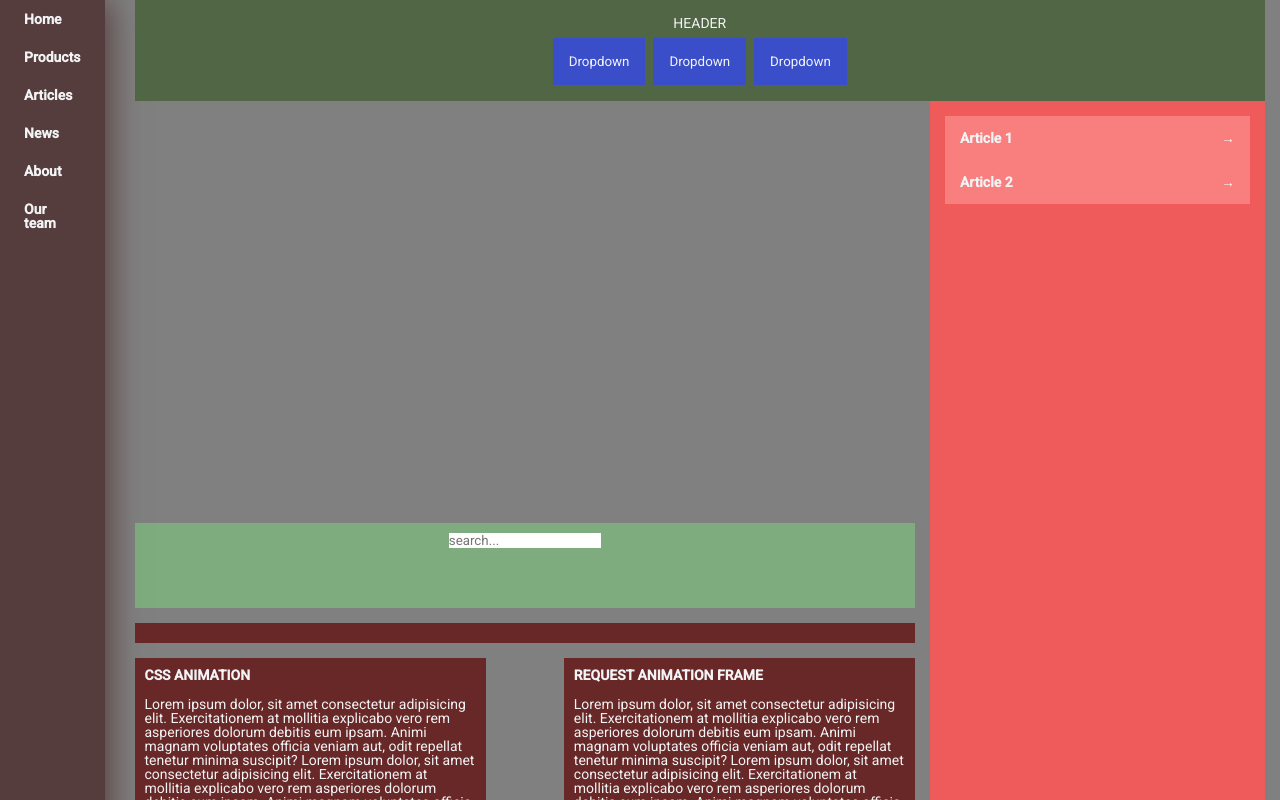
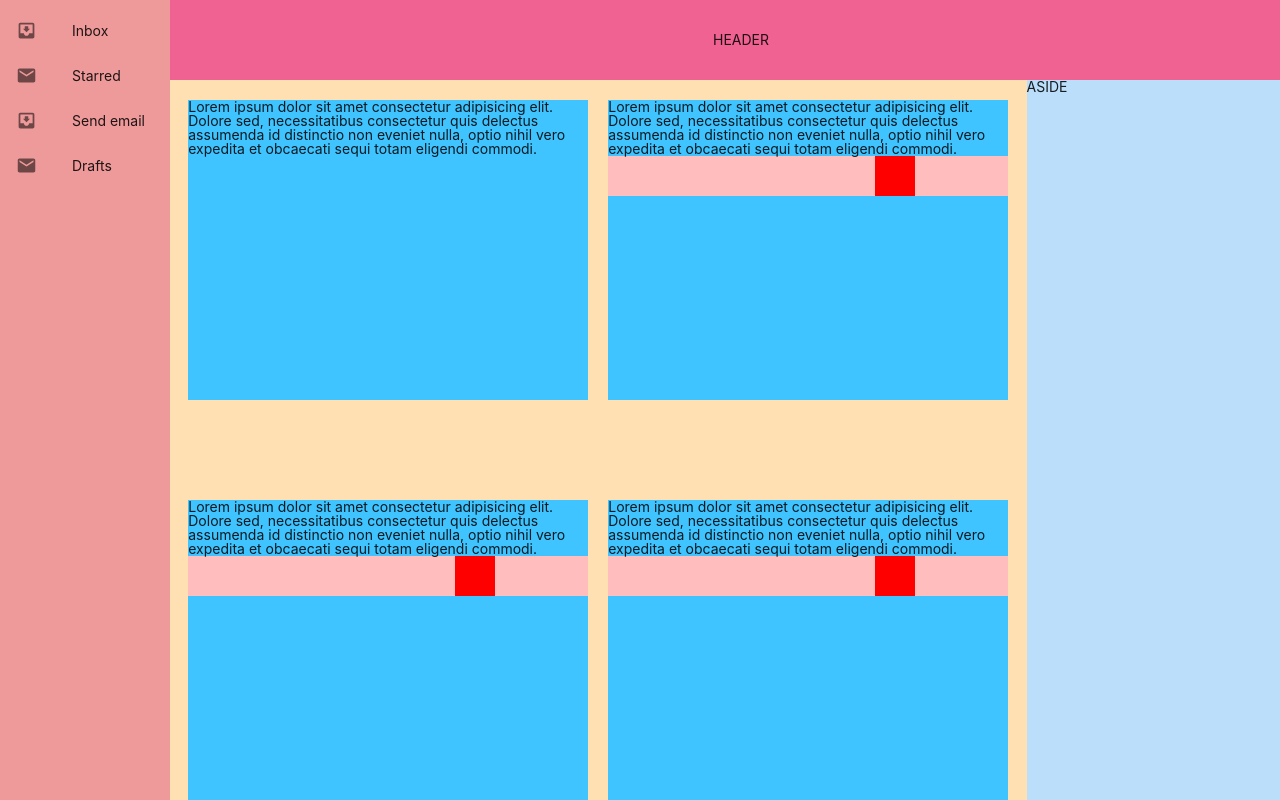
Before and after one commit to Voronovich-interexy/react-app, a React (Create React App) app: page / in a window 1280 px wide. Shown: the top 800 px of the page. Built offline with nearby package versions, Linux system fonts and the light colour scheme.

Commit message:
feat: add basic layout via mui

```diff
--- a/src/App.tsx
+++ b/src/App.tsx
@@ -1,179 +1,208 @@
-/* eslint-disable jsx-a11y/anchor-is-valid */
-import React from 'react';
+import React, { useEffect, useState, useRef, useLayoutEffect } from 'react';
+import AppBar from '@mui/material/AppBar';
+import Box from '@mui/material/Box';
+import Drawer from '@mui/material/Drawer';
+import IconButton from '@mui/material/IconButton';
+import InboxIcon from '@mui/icons-material/MoveToInbox';
+import List from '@mui/material/List';
+import ListItem from '@mui/material/ListItem';
+import ListItemButton from '@mui/material/ListItemButton';
+import ListItemIcon from '@mui/material/ListItemIcon';
+import ListItemText from '@mui/material/ListItemText';
+import MailIcon from '@mui/icons-material/Mail';
+import MenuIcon from '@mui/icons-material/Menu';
+import Toolbar from '@mui/material/Toolbar';
+import Typography from '@mui/material/Typography';
+import styled from '@emotion/styled';
+import SearchIcon from '@mui/icons-material/Search';
+import MoreIcon from '@mui/icons-material/MoreVert';
+import { Transition } from 'react-transition-group';
 
-function App() {
+import { Grid } from '@mui/material';
+
+const StyledDrawer = styled(Drawer)`
+  & .MuiDrawer-paperAnchorLeft {
+    background-color: #ef9a9a;
+    width: 170px;
+    border-right: none;
+    min-height: 100vh;
+    align-items: flex-start;
+    padding: 0 !important;
+  }
+`;
+
+const StyledGrid = styled(Grid)`
+  min-height: 100vh;
+  padding: 0;
+  margin: 0;
+`;
+
+const GridContainer = styled(Grid)`
+  min-height: 100vh;
+  padding: 0;
+  margin: 0;
+  align-content: space-between;
+`;
+
+const Content = styled(Grid)`
+  min-height: 100vh;
+  background: #ffe0b2;
+  padding: 20px 10px 0 10px !important;
+  display: flex;
+  gap: 20px;
+  flex-wrap: wrap;
+  justify-content: center;
+`;
+
+const Aside = styled(Grid)`
+  min-height: 100vh;
+  background: #bbdefb;
+  padding: 0 !important;
+`;
+
+const Header = styled(Grid)`
+  position: sticky;
+  top: 0;
+  width: 100%;
+  z-index: 10;
+  padding: 0 !important;
+  height: 80px;
+  display: flex;
+  align-items: center;
+  justify-content: center;
+  background: #f06292;
+`;
+
+const Footer = styled(Grid)`
+  padding: 0 !important;
+  height: 80px;
+  display: flex;
+  align-items: center;
+  justify-content: center;
+  background: #ce93d8;
+`;
+
+export default function ResponsiveDrawer() {
+  const drawer = (
+    <List>
+      {['Inbox', 'Starred', 'Send email', 'Drafts'].map((text, index) => (
+        <ListItem key={text} disablePadding>
+          <ListItemButton>
+            <ListItemIcon>{index % 2 === 0 ? <InboxIcon /> : <MailIcon />}</ListItemIcon>
+            <ListItemText primary={text} />
+          </ListItemButton>
+        </ListItem>
+      ))}
+    </List>
+  );
+
+  const [animationStarted, setAnimationStarted] = useState<boolean | undefined>(false);
+
+  useEffect(() => {
+    setAnimationStarted(true);
+  }, []);
+
   return (
-    <body>
-      <main id="main">
-        <div className="wrapper">
-          <nav className="navigation">
-            <div className="burger__menu">
-              <input id="menu__toggle" type="checkbox" />
-              <label className="burger__menu-btn" htmlFor="menu__toggle">
-                <span></span>
-              </label>
-              <ul className="navigation__list">
-                <li>
-                  <a className="navigation__list-item" href="#">
-                    Home
-                  </a>
-                </li>
-                <li>
-                  <a className="navigation__list-item" href="#">
-                    Products
-                  </a>
-                </li>
-                <li>
-                  <a className="navigation__list-item" href="#">
-                    Articles
-                  </a>
-                </li>
-                <li>
-                  <a className="navigation__list-item" href="#">
-                    News
-                  </a>
-                </li>
-                <li>
-                  <a className="navigation__list-item" href="#">
-                    About
-                  </a>
-                </li>
-                <li>
-                  <a className="navigation__list-item" href="#">
-                    Our team
-                  </a>
-                </li>
-              </ul>
-            </div>
-          </nav>
-          <div className="content">
-            <header className="header">
-              <h1>HEADER</h1>
-              <div className="dropdown__wrapper">
-                <div className="dropdown">
-                  <button autoFocus className="dropbtn">
-                    Dropdown
-                  </button>
-                  <div className="dropdown-content">
-                    <a href="#">Link 1</a>
-                    <a href="#">Link 2</a>
-                    <a href="#">Link 3</a>
-                  </div>
+    <StyledGrid container spacing={2} columns={16}>
+      <Grid item sx={{ minWidth: 200, background: '#ef9a9a', padding: '0 !important' }} xs={3}>
+        <StyledDrawer variant="permanent" anchor="left">
+          {drawer}
+        </StyledDrawer>
+      </Grid>
+      <Grid
+        item
+        sx={{ minHeight: '100%', padding: '0 0 0 170px !important', minWidth: '100%' }}
+        xs={13}
+      >
+        <Box
+          sx={{
+            flexGrow: 1,
+            width: '100%',
+            minHeight: '100vh',
+            background: 'red',
+          }}
+        >
+          <GridContainer container spacing={2}>
+            <Header item xs={12} md={12}>
+              <div>HEADER</div>
+            </Header>
+            <Content item xs={9} md={9}>
+              <Box
+                sx={{
+                  width: '100%',
+                  maxWidth: 400,
+                  height: 'auto',
+                  maxHeight: 300,
+                  backgroundColor: '#40c4ff',
+                }}
+              >
+                Lorem ipsum dolor sit amet consectetur adipisicing elit. Dolore sed, necessitatibus
+                consectetur quis delectus assumenda id distinctio non eveniet nulla, optio nihil
+                vero expedita et obcaecati sequi totam eligendi commodi.
+              </Box>
+
+              <Box
+                sx={{
+                  width: '100%',
+                  maxWidth: 400,
+                  height: 'auto',
+                  maxHeight: 300,
+                  backgroundColor: '#40c4ff',
+                }}
+              >
+                Lorem ipsum dolor sit amet consectetur adipisicing elit. Dolore sed, necessitatibus
+                consectetur quis delectus assumenda id distinctio non eveniet nulla, optio nihil
+                vero expedita et obcaecati sequi totam eligendi commodi.
+                <div className="square__container">
+                  <div className="running__square"></div>
                 </div>
-                <div className="dropdown">
-                  <button autoFocus className="dropbtn">
-                    Dropdown
-                  </button>
-                  <div className="dropdown-content">
-                    <a href="#">Link 1</a>
-                    <a href="#">Link 2</a>
-                    <a href="#">Link 3</a>
-                  </div>
+              </Box>
+              <Box
+                sx={{
+                  width: '100%',
+                  maxWidth: 400,
+                  height: 'auto',
+                  maxHeight: 300,
+                  backgroundColor: '#40c4ff',
+                }}
+              >
+                Lorem ipsum dolor sit amet consectetur adipisicing elit. Dolore sed, necessitatibus
+                consectetur quis delectus assumenda id distinctio non eveniet nulla, optio nihil
+                vero expedita et obcaecati sequi totam eligendi commodi.
+                <div className="square__container-frame">
+                  <Transition in={animationStarted} timeout={0}>
+                    {(state) => <div className={`running__square-frame ${state}`} />}
+                  </Transition>
                 </div>
-                <div className="dropdown">
-                  <button autoFocus className="dropbtn">
-                    Dropdown
-                  </button>
-                  <div className="dropdown-content">
-                    <a href="#">Link 1</a>
-                    <a href="#">Link 2</a>
-                    <a href="#">Link 3</a>
-                  </div>
+              </Box>
+              <Box
+                sx={{
+                  width: '100%',
+                  maxWidth: 400,
+                  height: 'auto',
+                  maxHeight: 300,
+                  backgroundColor: '#40c4ff',
+                }}
+              >
+                Lorem ipsum dolor sit amet consectetur adipisicing elit. Dolore sed, necessitatibus
+                consectetur quis delectus assumenda id distinctio non eveniet nulla, optio nihil
+                vero expedita et obcaecati sequi totam eligendi commodi.
+                <div className="square__container-js">
+                  <Transition in={animationStarted} timeout={0}>
+                    {(state) => <div className={`running__square-js ${state}`} />}
+                  </Transition>
                 </div>
-              </div>
-            </header>
-            <div className="content__wrapper">
-              <section className="content__wrapper-article">
-                <div className="canvas__chart">
-                  <canvas id="line-chart"></canvas>
-                </div>
-
-                <div className="search">
-                  <input
-                    autoComplete="off"
-                    id="search"
-                    type="text"
-                    className="input"
-                    placeholder="search..."
-                  />
-                  <ul id="match-list"></ul>
-                  <article className="article article-api"></article>
-                </div>
-                <article className="article article-chars"></article>
-
-                <article className="article">
-                  <b>CSS ANIMATION</b>
-                  Lorem ipsum dolor, sit amet consectetur adipisicing elit. Exercitationem at
-                  mollitia explicabo vero rem asperiores dolorum debitis eum ipsam. Animi magnam
-                  voluptates officia veniam aut, odit repellat tenetur minima suscipit? Lorem ipsum
-                  dolor, sit amet consectetur adipisicing elit. Exercitationem at mollitia explicabo
-                  vero rem asperiores dolorum debitis eum ipsam. Animi magnam voluptates officia
-                  veniam aut, odit repellat tenetur minima suscipit? Lorem ipsum dolor, sit amet
-                  consectetur adipisicing elit. Exercitationem at mollitia explicabo vero rem
-                  asperiores dolorum debitis eum ipsam. Animi magnam voluptates officia veniam aut,
-                  odit repellat tenetur minima suscipit?
-                  <div className="square__container">
-                    <div className="running__square"></div>
-                  </div>
-                </article>
-                <article className="article">
-                  <b>REQUEST ANIMATION FRAME</b>
-                  Lorem ipsum dolor, sit amet consectetur adipisicing elit. Exercitationem at
-                  mollitia explicabo vero rem asperiores dolorum debitis eum ipsam. Animi magnam
-                  voluptates officia veniam aut, odit repellat tenetur minima suscipit? Lorem ipsum
-                  dolor, sit amet consectetur adipisicing elit. Exercitationem at mollitia explicabo
-                  vero rem asperiores dolorum debitis eum ipsam. Animi magnam voluptates officia
-                  veniam aut, odit repellat tenetur minima suscipit? Lorem ipsum dolor, sit amet
-                  consectetur adipisicing elit. Exercitationem at mollitia explicabo vero rem
-                  asperiores dolorum debitis eum ipsam. Animi magnam voluptates officia veniam aut,
-                  odit repellat tenetur minima suscipit?
-                  <div className="square__container-frame">
-                    <div className="running__square-frame"></div>
-                  </div>
-                </article>
-                <article className="article">
-                  <b>TIMEOUT ANIMATION</b>
-                  Lorem ipsum dolor, sit amet consectetur adipisicing elit. Exercitationem at
-                  mollitia explicabo vero rem asperiores dolorum debitis eum ipsam. Animi magnam
-                  voluptates officia veniam aut, odit repellat tenetur minima suscipit? Lorem ipsum
-                  dolor, sit amet consectetur adipisicing elit. Exercitationem at mollitia explicabo
-                  vero rem asperiores dolorum debitis eum ipsam. Animi magnam voluptates officia
-                  veniam aut, odit repellat tenetur minima suscipit? Lorem ipsum dolor, sit amet
-                  consectetur adipisicing elit. Exercitationem at mollitia explicabo vero rem
-                  asperiores dolorum debitis eum ipsam. Animi magnam voluptates officia veniam aut,
-                  odit repellat tenetur minima suscipit?
-                  <div className="square__container-js">
-                    <div className="running__square-js"></div>
-                  </div>
-                </article>
-              </section>
-              <aside className="aside">
-                <div className="tab">
-                  <input type="checkbox" id="chck1" />
-                  <label className="tab-label" htmlFor="chck1">
-                    Article 1
-                  </label>
-                  <div className="tab-content">
-                    Lorem ipsum dolor sit amet consectetur, adipisicing elit. Ipsum, reiciendis!
-                  </div>
-                </div>
-                <div className="tab">
-                  <input type="checkbox" id="chck2" />
-                  <label className="tab-label" htmlFor="chck2">
-                    Article 2
-                  </label>
-                  <div className="tab-content">
-                    Lorem ipsum dolor sit amet consectetur adipisicing elit. A, in!
-                  </div>
-                </div>
-              </aside>
-            </div>
-            <footer className="footer">FOOTER</footer>
-          </div>
-        </div>
-      </main>
-    </body>
+              </Box>
+            </Content>
+            <Aside item xs={3} md={3}>
+              <div>ASIDE</div>
+            </Aside>
+            <Footer item xs={12} md={12}>
+              <div>FOOTER</div>
+            </Footer>
+          </GridContainer>
+        </Box>
+      </Grid>
+    </StyledGrid>
   );
 }
-
-export default App;
--- a/src/index.tsx
+++ b/src/index.tsx
@@ -3,8 +3,15 @@ import ReactDOM from 'react-dom/client';
 import './styles/main.scss';
 import App from './App';
 import reportWebVitals from './reportWebVitals';
+import { CssBaseline, ThemeProvider } from '@mui/material';
+import theme from './theme/theme';
 
 const root = ReactDOM.createRoot(document.getElementById('root') as HTMLElement);
-root.render(<App />);
+root.render(
+  <ThemeProvider theme={theme}>
+    <CssBaseline />
+    <App />
+  </ThemeProvider>,
+);
 
 reportWebVitals();
--- a/src/styles/main.scss
+++ b/src/styles/main.scss
@@ -402,16 +402,6 @@ input {
    background: red;
    position: relative;
    animation: 2s linear 0s infinite alternate jump;
-   @keyframes jump {
-      0% {
-         left: 0px;
-         top: 0px;
-      }
-      100% {
-         left: calc(100% - 40px);
-         top: 0px;
-      }
-   }
 }
 
 .running__square-js,
@@ -420,6 +410,22 @@ input {
    height: 40px;
    background: red;
    position: relative;
+}
+
+.running__square-frame.entered,
+.running__square-js.entered {
+   animation: jump 2s linear forwards alternate infinite;
+}
+
+@keyframes jump {
+   0% {
+      left: 0px;
+      top: 0px;
+   }
+   100% {
+      left: calc(100% - 40px);
+      top: 0px;
+   }
 }
 
 @media screen and (min-width: 600px) and (max-width: 904.99px) {
--- /dev/null
+++ b/src/theme/theme.ts
@@ -0,0 +1,113 @@
+import { createTheme } from '@mui/material';
+import { Theme } from '@mui/material/styles/createTheme';
+
+export interface ITheme {
+  theme: Theme;
+}
+const theme: Theme = createTheme({
+  palette: {
+    primary: {
+      main: '#1D7832',
+      light: '#F4F7FB',
+      text: '#000000',
+      backgroundColor: '#F7F7F7',
+    },
+    secondary: {
+      main: '#D1FAE5',
+      text: '#0F172A',
+    },
+    error: {
+      main: '#B91C1C',
+      light: '#FECACA',
+    },
+    info: {
+      main: '#ffffff',
+    },
+    warning: {
+      main: '#FDE68A',
+      text: '#D97706',
+    },
+  },
+  breakpoints: {
+    values: {
+      xs: 0,
+      sm: 576,
+      md: 868,
+      lg: 992,
+      xl: 1200,
+      xxl: 1400,
+      mobile: 0,
+      tablet: 640,
+      laptop: 1024,
+      desktop: 1200,
+    },
+  },
+  typography: {
+    fontFamily: ['Inter', 'sans-serif'].join(','),
+  },
+  components: {
+    MuiCssBaseline: {
+      styleOverrides: `
+         html,
+         body {
+            padding:0;
+            margin:0;
+            min-height: 100vh;
+            width: 100%;
+            font-size: 100%;
+            overflow-x: hidden;
+            line-height: 1;
+            font-family: 'Inter';
+            font-size: 14px;
+            -ms-text-size-adjust: 100%;
+            -moz-text-size-adjust: 100%;
+            -webkit-text-size-adjust: 100%;
+         };
+
+        .aside-active-link {
+          filter: invert(62%) sepia(72%) saturate(6425%) hue-rotate(197deg) brightness(98%) contrast(101%);
+        }
+        .rdp {
+          --rdp-accent-color: #ff3232;
+
+        }
+        :root {
+          --header-height: 92px;
+          --toastify-color-warning: #b7b24d;
+          --toastify-color-success: #1D7832;
+          --toastify-color-error: #ba1a1c;
+          --toastify-color-info: #808182;
+                 }
+        `,
+    },
+  },
+});
+declare module '@mui/material/styles' {
+  interface Palette {
+    backgroundColor?: Palette['primary'];
+  }
+  interface PaletteOptions {
+    backgroundColor?: PaletteOptions['primary'];
+  }
+  interface PaletteColor {
+    backgroundColor?: string;
+    text?: string;
+  }
+  interface SimplePaletteColorOptions {
+    backgroundColor?: string;
+    text?: string;
+  }
+  interface BreakpointOverrides {
+    xs: true;
+    sm: true;
+    md: true;
+    lg: true;
+    xl: true;
+    xxl: true;
+    mobile?: true;
+    tablet?: true;
+    laptop?: true;
+    desktop?: true;
+  }
+}
+export default theme;
```
Also changed, not shown: package.json (+7 -0 lines), 1 other file (tests, documents, lock files or other folders).
